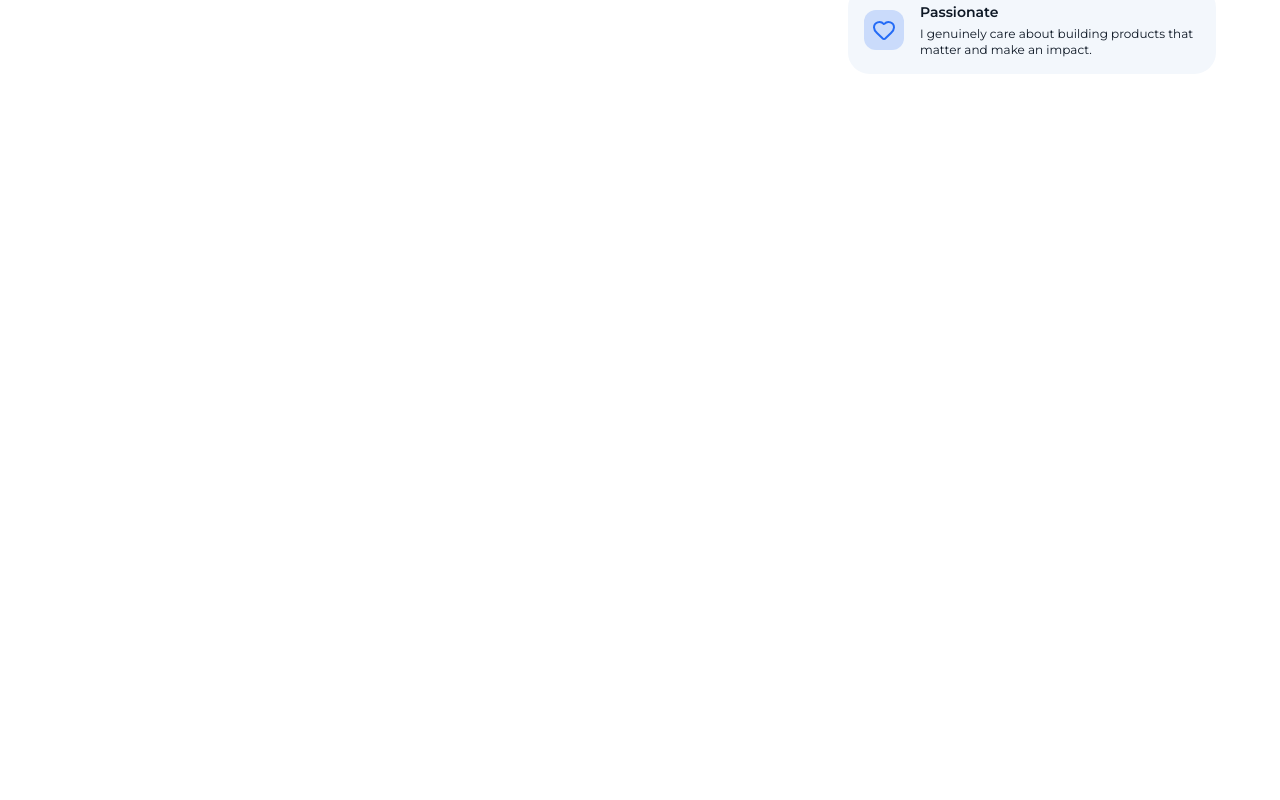
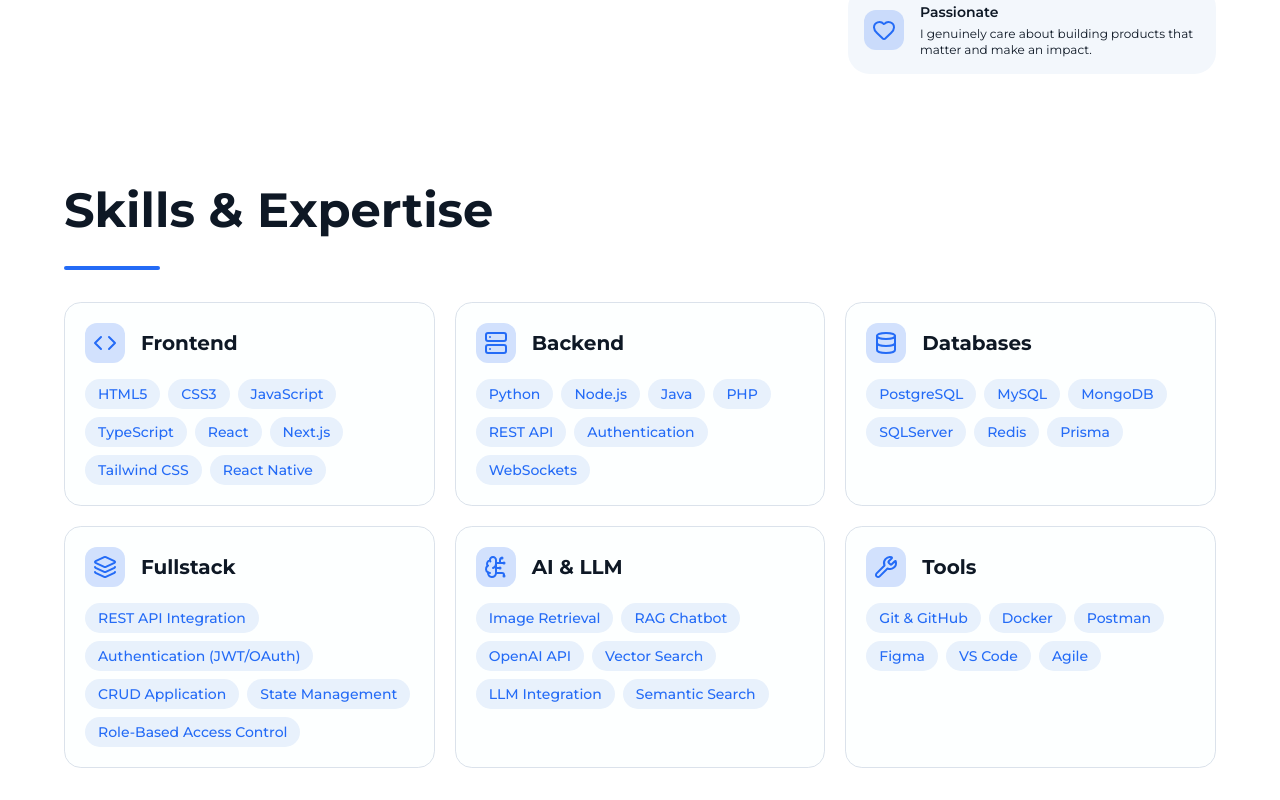
Before and after one commit to Phluynhh/Portfolio, a Next.js app: page / in a window 1280 px wide. Shown: the part 1479-2279 px from the top of the page. Before the commit the page ends 1617 px from the top, so only its background shows below. Built offline with nearby package versions, Linux system fonts and the light colour scheme.

Commit message:
feat: add Skills component and SkillCard for showcasing expertise

```diff
--- a/src/app/page.tsx
+++ b/src/app/page.tsx
@@ -1,6 +1,7 @@
 import About from "@/components/ui/About";
 import Header from "@/components/ui/Header";
 import Overall from "@/components/ui/Overall";
+import Skills from "@/components/ui/Skills";
 
 export default function Home() {
   return (
@@ -12,6 +13,9 @@ export default function Home() {
       <div id="about" className="mt-4 scroll-mt-24">
         <About />
       </div>
+      <div id="skills" className="mt-4 scroll-mt-24">
+        <Skills />
+      </div>
     </div>
   );
 }
--- /dev/null
+++ b/src/components/ui/SkillCard.tsx
@@ -0,0 +1,31 @@
+import React from "react";
+import { Badge } from "@/components/ui/badge";
+
+type SkillCardProps = {
+  title: string;
+  icon: React.ReactNode;
+  skills: string[];
+};
+
+export default function SkillCard({ title, icon, skills }: SkillCardProps) {
+  return (
+    <div className="group/card rounded-xl border border-border bg-card p-5 transition-all duration-300 hover:scale-[1.03] hover:border-primary">
+      <div className="flex items-center gap-4">
+        <div className="rounded-lg bg-primary/20 p-2">{icon}</div>
+        <p className="text-xl font-bold">{title}</p>
+      </div>
+
+      <div className="mt-4 flex flex-wrap gap-2">
+        {skills.map((skill) => (
+          <Badge
+            key={skill}
+            variant="secondary"
+            className="h-auto px-3 py-1 text-sm transition-colors duration-300 group-hover/card:bg-primary group-hover/card:text-primary-foreground"
+          >
+            {skill}
+          </Badge>
+        ))}
+      </div>
+    </div>
+  );
+}
--- /dev/null
+++ b/src/components/ui/Skills.tsx
@@ -0,0 +1,110 @@
+import React from "react";
+import { Separator } from "@/components/ui/separator";
+import {
+  BrainCircuit,
+  Code,
+  Database,
+  Layers,
+  Server,
+  Wrench,
+} from "lucide-react";
+import SkillCard from "@/components/ui/SkillCard";
+
+const frontendSkills = [
+  "HTML5",
+  "CSS3",
+  "JavaScript",
+  "TypeScript",
+  "React",
+  "Next.js",
+  "Tailwind CSS",
+  "React Native",
+];
+
+const backendSkills = [
+  "Python",
+  "Node.js",
+  "Java",
+  "PHP",
+  "REST API",
+  "Authentication",
+  "WebSockets",
+];
+
+const databaseSkills = [
+  "PostgreSQL",
+  "MySQL",
+  "MongoDB",
+  "SQLServer",
+  "Redis",
+  "Prisma",
+];
+
+const fullstackSkills = [
+  "REST API Integration",
+  "Authentication (JWT/OAuth)",
+  "CRUD Application",
+  "State Management",
+  "Role-Based Access Control",
+];
+
+const aiLlmSkills = [
+  "Image Retrieval",
+  "RAG Chatbot",
+  "OpenAI API",
+  "Vector Search",
+  "LLM Integration",
+  "Semantic Search",
+];
+
+const toolSkills = [
+  "Git & GitHub",
+  "Docker",
+  "Postman",
+  "Figma",
+  "VS Code",
+  "Agile",
+];
+
+export default function Skills() {
+  return (
+    <section className="relative overflow-hidden">
+      <div className="mx-auto flex w-full max-w-6xl flex-col gap-8 py-8">
+        <h1 className="text-5xl font-bold">Skills & Expertise</h1>
+        <Separator className="data-horizontal:h-1 w-1/12! rounded-full bg-primary" />
+        <div className="grid grid-cols-1 gap-5 md:grid-cols-2 xl:grid-cols-3">
+          <SkillCard
+            title="Frontend"
+            icon={<Code color="#246bf6" />}
+            skills={frontendSkills}
+          />
+          <SkillCard
+            title="Backend"
+            icon={<Server color="#246bf6" />}
+            skills={backendSkills}
+          />
+          <SkillCard
+            title="Databases"
+            icon={<Database color="#246bf6" />}
+            skills={databaseSkills}
+          />
+          <SkillCard
+            title="Fullstack"
+            icon={<Layers color="#246bf6" />}
+            skills={fullstackSkills}
+          />
+          <SkillCard
+            title="AI & LLM"
+            icon={<BrainCircuit color="#246bf6" />}
+            skills={aiLlmSkills}
+          />
+          <SkillCard
+            title="Tools"
+            icon={<Wrench color="#246bf6" />}
+            skills={toolSkills}
+          />
+        </div>
+      </div>
+    </section>
+  );
+}
--- /dev/null
+++ b/src/components/ui/badge.tsx
@@ -0,0 +1,48 @@
+import * as React from "react";
+import { cva, type VariantProps } from "class-variance-authority";
+import { Slot } from "radix-ui";
+
+import { cn } from "@/lib/utils";
+
+const badgeVariants = cva(
+  "group/badge inline-flex h-5 w-fit shrink-0 items-center justify-center gap-1 overflow-hidden rounded-4xl border border-transparent px-2 py-0.5 text-xs font-medium whitespace-nowrap transition-all focus-visible:border-ring focus-visible:ring-[3px] focus-visible:ring-ring/50 has-data-[icon=inline-end]:pr-1.5 has-data-[icon=inline-start]:pl-1.5 aria-invalid:border-destructive aria-invalid:ring-destructive/20 dark:aria-invalid:ring-destructive/40 [&>svg]:pointer-events-none [&>svg]:size-3!",
+  {
+    variants: {
+      variant: {
+        default: "bg-primary text-primary-foreground [a]:hover:bg-primary/80",
+        secondary: "bg-secondary text-primary [a]:hover:bg-secondary/80",
+        destructive:
+          "bg-destructive/10 text-destructive focus-visible:ring-destructive/20 dark:bg-destructive/20 dark:focus-visible:ring-destructive/40 [a]:hover:bg-destructive/20",
+        outline:
+          "border-border text-foreground [a]:hover:bg-muted [a]:hover:text-muted-foreground",
+        ghost:
+          "hover:bg-muted hover:text-muted-foreground dark:hover:bg-muted/50",
+        link: "text-primary underline-offset-4 hover:underline",
+      },
+    },
+    defaultVariants: {
+      variant: "default",
+    },
+  },
+);
+
+function Badge({
+  className,
+  variant = "default",
+  asChild = false,
+  ...props
+}: React.ComponentProps<"span"> &
+  VariantProps<typeof badgeVariants> & { asChild?: boolean }) {
+  const Comp = asChild ? Slot.Root : "span";
+
+  return (
+    <Comp
+      data-slot="badge"
+      data-variant={variant}
+      className={cn(badgeVariants({ variant }), className)}
+      {...props}
+    />
+  );
+}
+
+export { Badge, badgeVariants };
```
